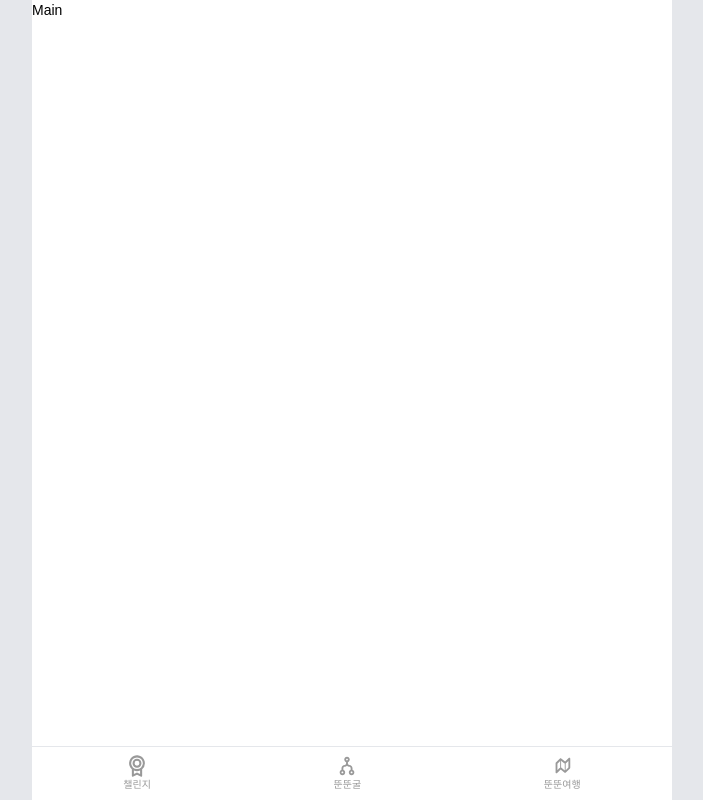
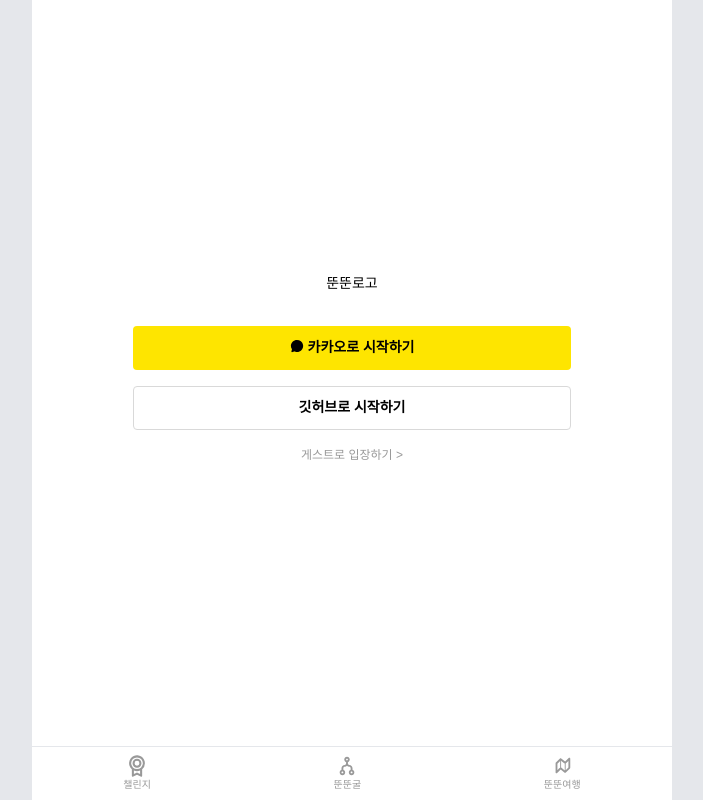
Before and after one commit to We-LGD/ddoon-ddoon, a React (Vite) app: page / in a window 1280 px wide. Shown: the whole page, without its empty margins (288-991 px from the left). Built offline with nearby package versions, Linux system fonts and the light colour scheme; a web font is replaced by a local one.

Commit message:
remove: Main.tsx 삭제 + Root Route Login으로 변경

```diff
--- a/src/App.tsx
+++ b/src/App.tsx
@@ -2,7 +2,6 @@ import { Suspense, useEffect } from 'react';
 import { BrowserRouter as Router, Routes, Route } from 'react-router-dom';
 import { useMobileStore } from '@store/useMobileStore';
 import Layout from '@/shared/components/templates/Layout';
-import Main from '@pages/Main';
 import Login from '@pages/Login';
 import NicknameSetup from '@pages/NicknameSetup';
 import Tutorial from '@pages/Tutorial';
@@ -29,8 +28,7 @@ function App() {
       <Suspense fallback={<Loading />}>
         <Layout>
           <Routes>
-            <Route path="/" element={<Main />} />
-            <Route path="/login" element={<Login />} />
+            <Route path="/" element={<Login />} />
             <Route path="/nickname-setup" element={<NicknameSetup />} />
             <Route path="/tutorial" element={<Tutorial />} />
             <Route path="/ddoon-ddoon-gool" element={<Gool />} />
--- a/src/pages/Main.tsx
+++ /dev/null
@@ -1,5 +0,0 @@
-function Main() {
-  return <div>Main</div>;
-}
-
-export default Main;
```
